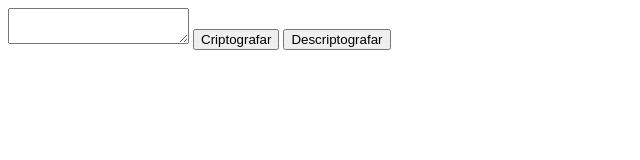
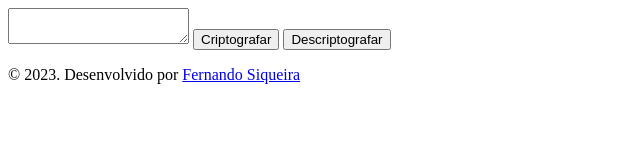
Before and after one commit to fesiq/challenge-one-text-decoder, a plain HTML site: page index.html in a window 1280 px wide. Shown: the whole page, without its empty margins (0-640 px from the left). Drawn offline with Linux system fonts and the light colour scheme.

Commit message:
rodapé com detalhes de quem desenvolveu

```diff
--- a/index.html
+++ b/index.html
@@ -17,5 +17,10 @@
                 <p id="saida-texto"></p>
             </section>
         </main>
+        <footer>
+            <p>
+                &copy; 2023. Desenvolvido por <a href="https://www.linkedin.com/in/fesiq/">Fernando Siqueira</a>
+            </p>
+        </footer>
     </body>
 </html>
```
